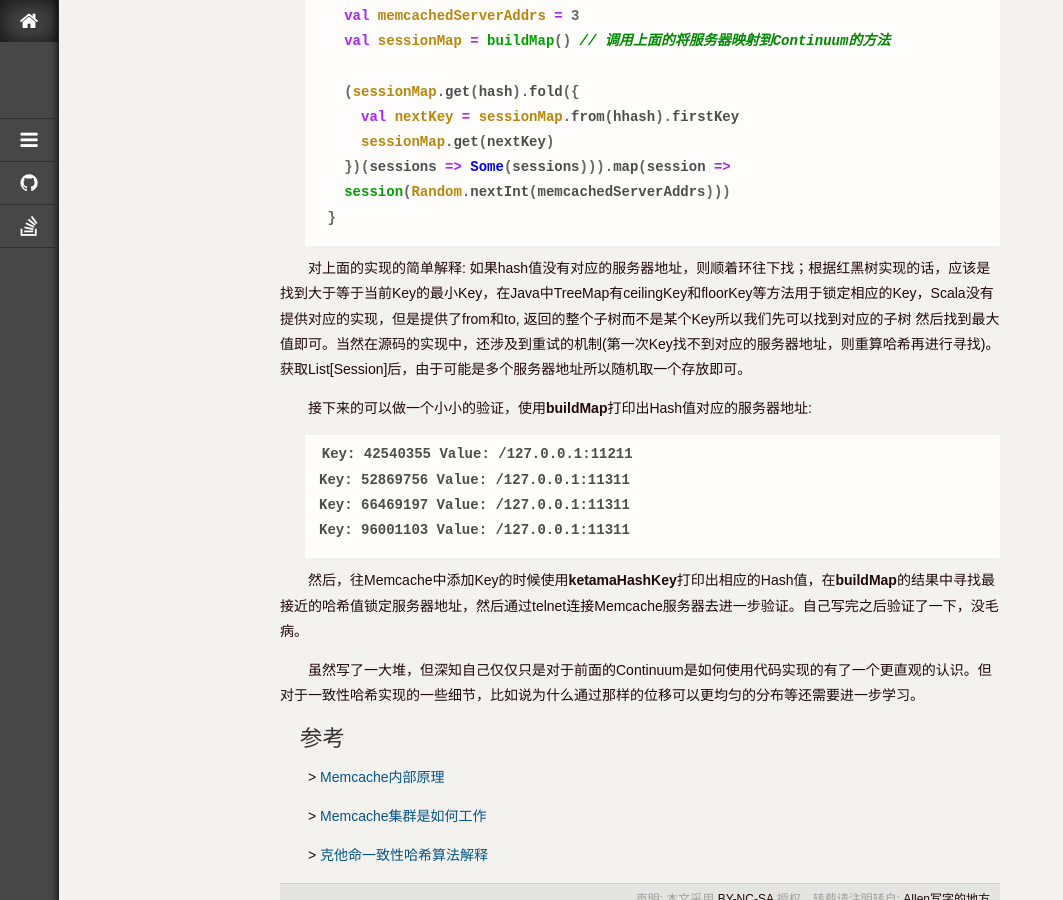
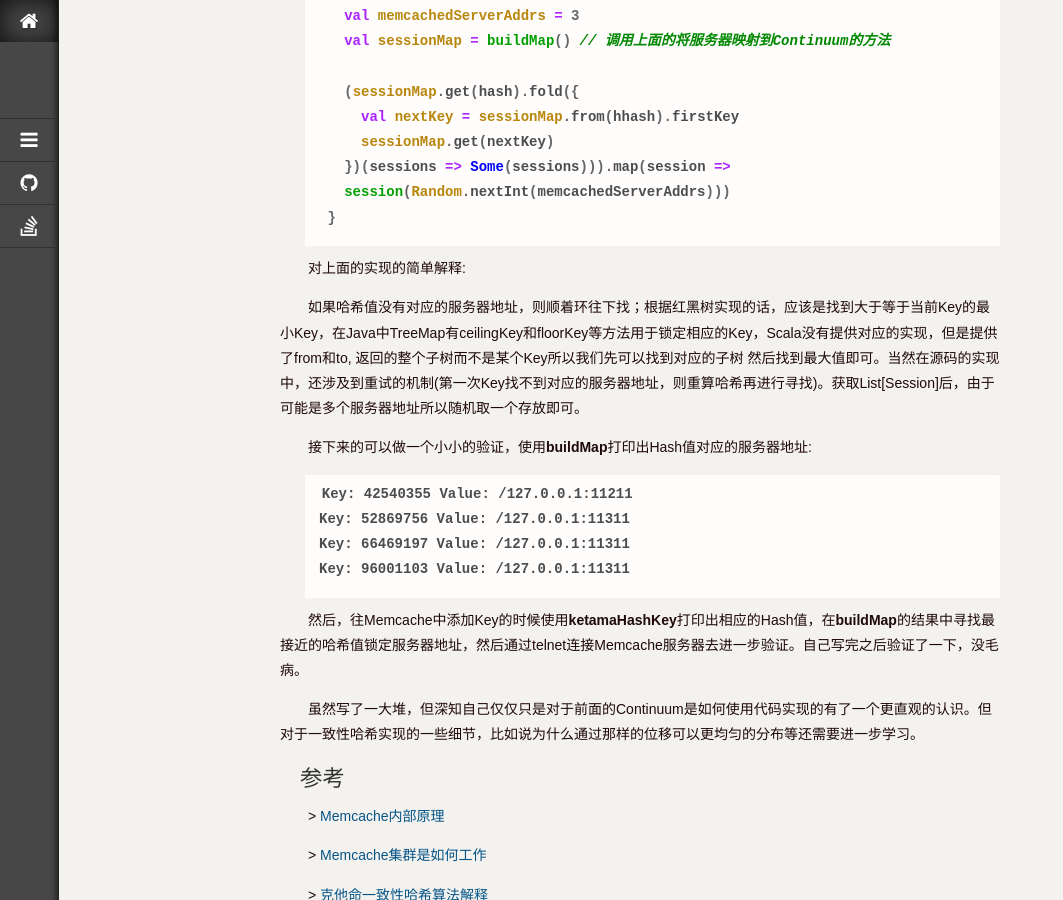
Before and after one commit to jacoffee/jacoffee.github.io, a Jekyll site: the page built from _posts/2016-03-27-cache-memcache-consitent-hash.md, in a window 1280 px wide and 900 px high, scrolled down 4020 px. Shown: the whole window, without its empty margins (0-1063 px from the left). Built offline with Jekyll 4.4.1, drawn with Linux system fonts in a browser that asks for light colours; nearby versions of some CDN libraries; library files that are not in the unit come from our copies; Markdown is read by kramdown in place of the engine named in the settings; comment, search, counter and statistics services are not loaded; some of the changed text lies outside the part shown.

Commit message:
fix memcache consistent hash

````diff
--- a/_posts/2016-03-27-cache-memcache-consitent-hash.md
+++ b/_posts/2016-03-27-cache-memcache-consitent-hash.md
@@ -84,7 +84,7 @@
 
 **(3) [一致性哈希](https://www.quora.com/What-is-the-best-way-to-add-remove-a-new-server-in-memcached-without-restarting-it-to-avoid-rehashing-Is-it-possible) -- KetamaMemcachedSessionLocator**
 
-简单来说就是有一个环（英文中叫Continuum），环上的每一点对应(0 ~ (2 ^ 32))之间的一个整数(如下简略图所示)，通过某种哈希算法将服务器地址与环上的整数相对应，一个服务器大概对应100 ~ 200个整数(magic number)。将要存储的Key也以某种方式进行哈希，放到环上相应的位置。如果没有找到对应的点，则按照顺时针方向往前，碰到的第一个点对应的服务器就是该Key被存储的服务器(当然还涉及到一些哈希冲突什么的)。
+简单来说就是有一个环（英文中叫Continuum），环上的每一点对应<b style="color:red">(0 ~ (2 ^ 32))</b>之间的一个整数(如下简略图所示)，通过某种哈希算法将服务器地址与环上的整数相对应，一个服务器大概对应100 ~ 200个整数(magic number)。将要存储的Key也以某种方式进行哈希，放到环上相应的位置。如果没有找到对应的点，则按照顺时针方向往前，碰到的第一个点对应的服务器就是该Key被存储的服务器(当然还涉及到一些哈希冲突什么的)。
 
 ![一致性Hash形成的环](/static/images/charts/2016-03-27/continuum.png)
 
@@ -181,7 +181,9 @@
  }
 ```
 
-对上面的实现的简单解释: 如果hash值没有对应的服务器地址，则顺着环往下找；根据红黑树实现的话，应该是找到大于等于当前Key的最小Key，在Java中TreeMap有ceilingKey和floorKey等方法用于锁定相应的Key，Scala没有提供对应的实现，但是提供了from和to, 返回的整个子树而不是某个Key所以我们先可以找到对应的子树 然后找到最大值即可。当然在源码的实现中，还涉及到重试的机制(第一次Key找不到对应的服务器地址，则重算哈希再进行寻找)。获取List[Session]后，由于可能是多个服务器地址所以随机取一个存放即可。
+对上面的实现的简单解释:
+
+如果哈希值没有对应的服务器地址，则顺着环往下找；根据红黑树实现的话，应该是找到大于等于当前Key的最小Key，在Java中TreeMap有ceilingKey和floorKey等方法用于锁定相应的Key，Scala没有提供对应的实现，但是提供了from和to, 返回的整个子树而不是某个Key所以我们先可以找到对应的子树 然后找到最大值即可。当然在源码的实现中，还涉及到重试的机制(第一次Key找不到对应的服务器地址，则重算哈希再进行寻找)。获取List[Session]后，由于可能是多个服务器地址所以随机取一个存放即可。
 
 接下来的可以做一个小小的验证，使用**buildMap**打印出Hash值对应的服务器地址:
 
````
Also changed, not shown: other parts of _posts/2016-03-27-cache-memcache-consitent-hash.md (+5 -5 lines).
